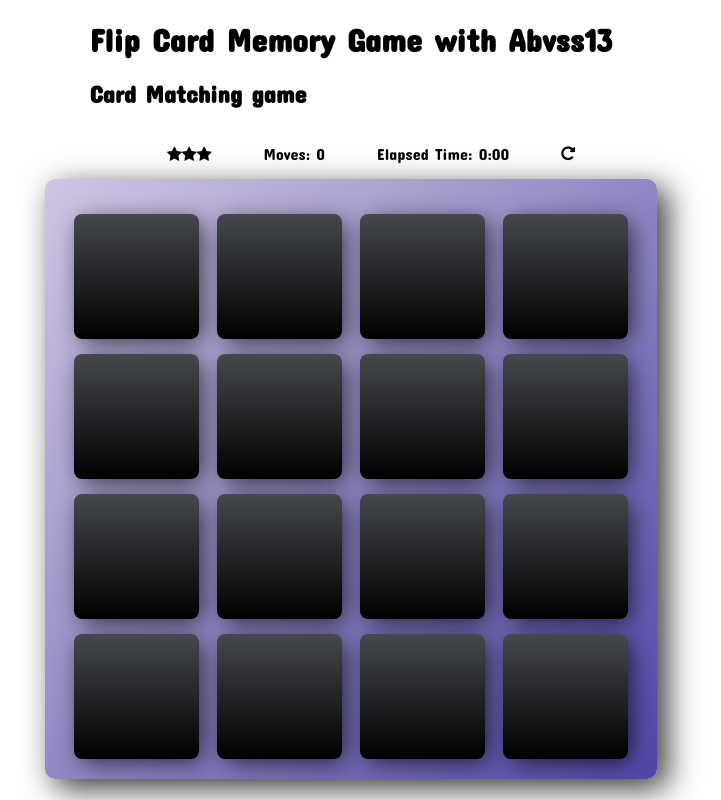
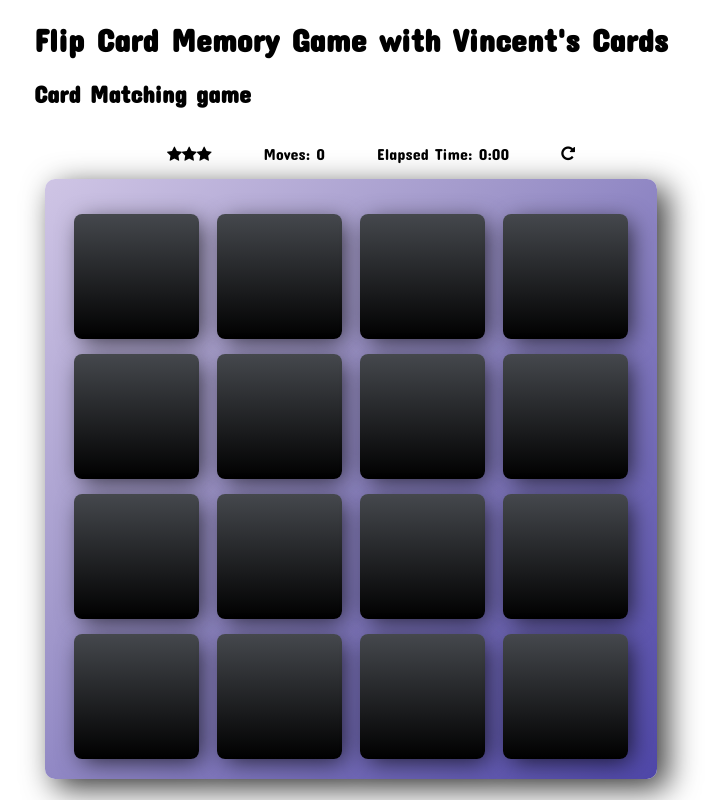
Before and after one commit to vincentoluoch488/Memory-Game-code-along, a plain HTML site: page index.html in a window 1280 px wide. Shown: the whole page, without its empty margins (289-1010 px from the left). Drawn offline with Linux system fonts and the light colour scheme; a web font is replaced by a local one.

Commit message:
Memory Game Cards

```diff
--- a/index.html
+++ b/index.html
@@ -14,7 +14,7 @@
 <body>
     <div class="container">
         <header>
-            <h1>Flip Card Memory Game with Abvss13</h1>
+            <h1>Flip Card Memory Game with Vincent's Cards</h1>
             <h2>Card Matching game</h2>
         </header>
 
```
